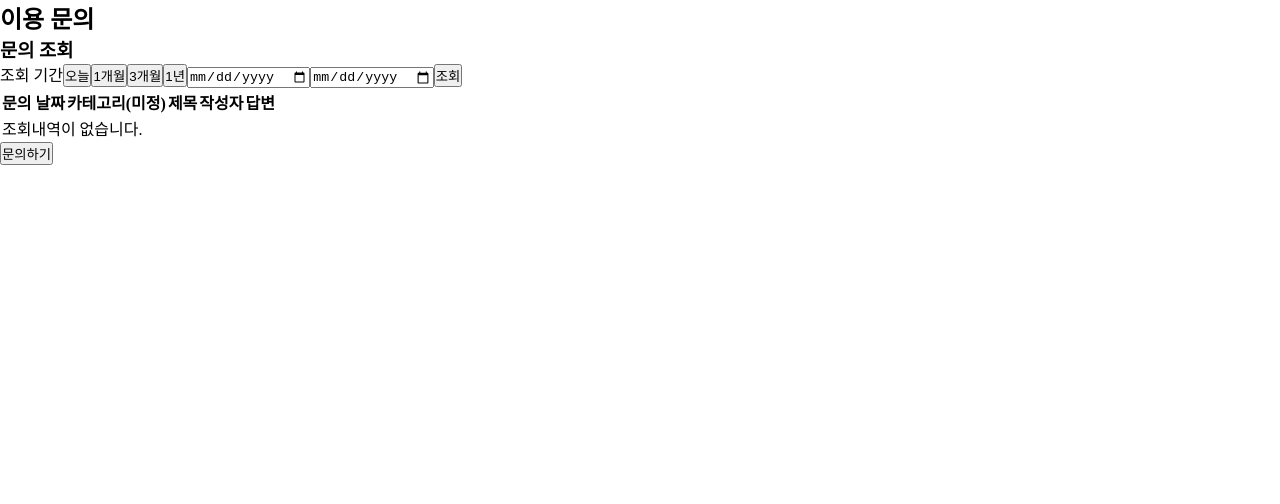
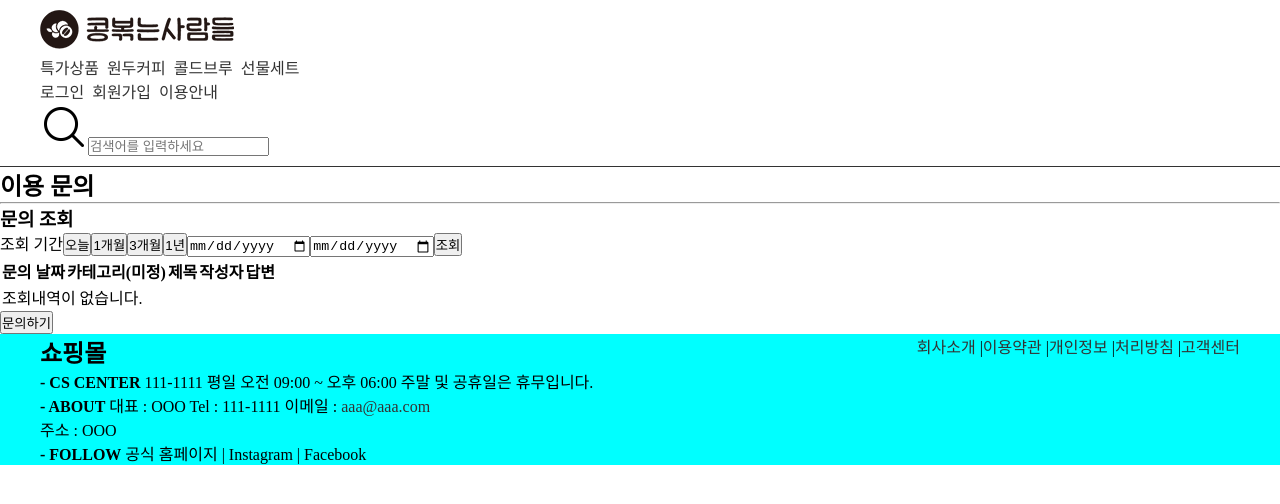
Before and after one commit to bulldorzer/coffee-shop-front, a React (Vite) app: page /guide in a window 1280 px wide. Shown: the top 504 px of the page. Built offline with nearby package versions, Linux system fonts and the light colour scheme.

Commit message:
메뉴바 고객센터 레이아웃 적용완료 - 진우

```diff
--- a/src/pages/InquiryForm.jsx
+++ b/src/pages/InquiryForm.jsx
@@ -1,3 +1,4 @@
+import BasicLayout from "../layouts/BasicLayout";
 
 
 /**
@@ -7,8 +8,12 @@
  */
 const InquiryForm = () =>{
     return(
+        <BasicLayout>
+
         <div className="inquiry-container">
+            {/* 공통 title로 빠질 예정 */}
             <h2>이용 문의</h2>
+            <hr/>
 
             <div className="inquiry-section">
                 <h3>문의 조회</h3>
@@ -49,6 +54,7 @@ const InquiryForm = () =>{
                 </div>
             </div>
         </div>
+        </BasicLayout>
     )
 }
 export default InquiryForm;
```
